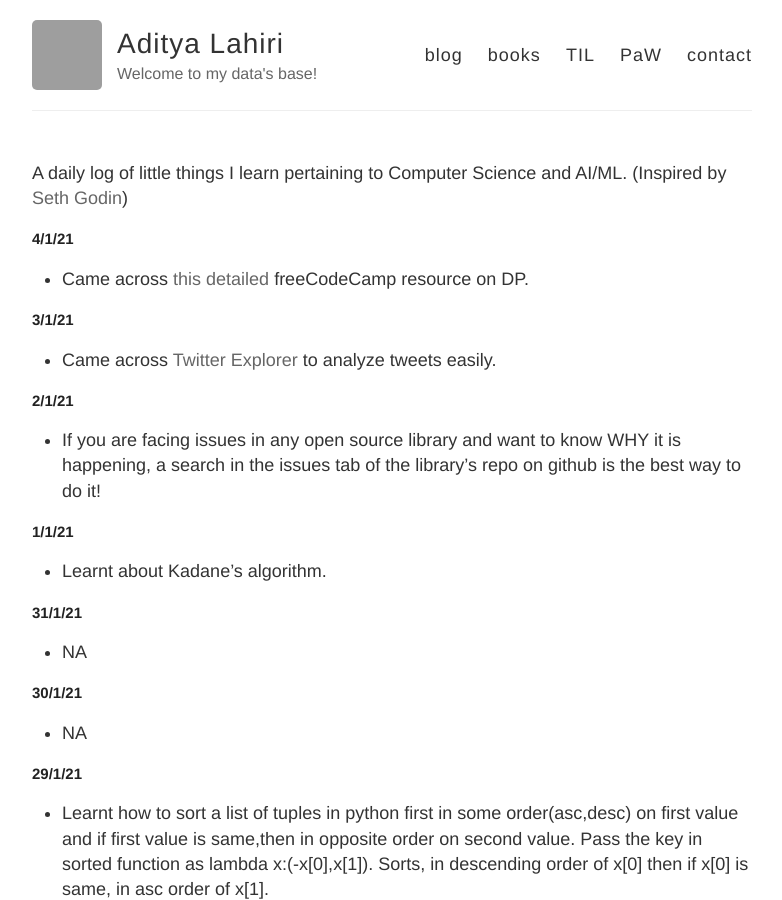
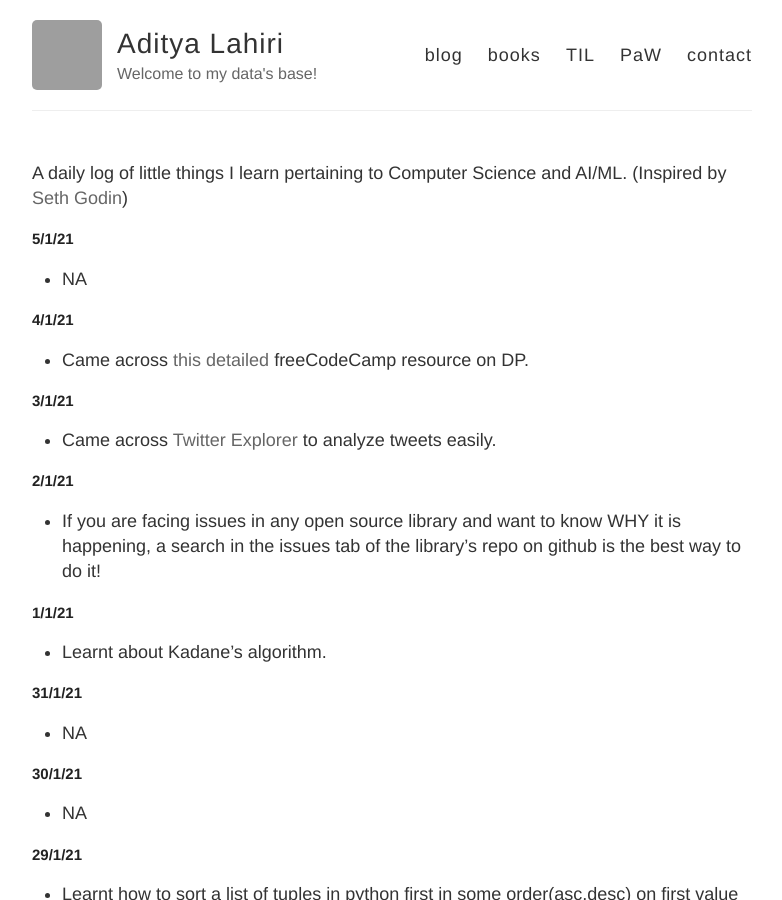
Before and after one commit to adityalahiri/adityalahiri.github.io, a Jekyll site: the page built from TIL.md, in a window 1280 px wide and 900 px high. Shown: the whole window, without its empty margins (248-1030 px from the left). Built offline with Jekyll 4.4.1, drawn with Linux system fonts in a browser that asks for light colours; our own code applies the rules of GitHub Pages for plain Markdown files; grey boxes are pictures that could not be loaded.

Commit message:
Update for 5/1

```diff
--- a/TIL.md
+++ b/TIL.md
@@ -1,5 +1,9 @@
 A daily log of little things I learn pertaining to Computer Science and AI/ML.
 (Inspired by [Seth Godin](https://seths.blog/))
+
+## 5/1/21
+
+* NA
 
 ## 4/1/21
 
```
